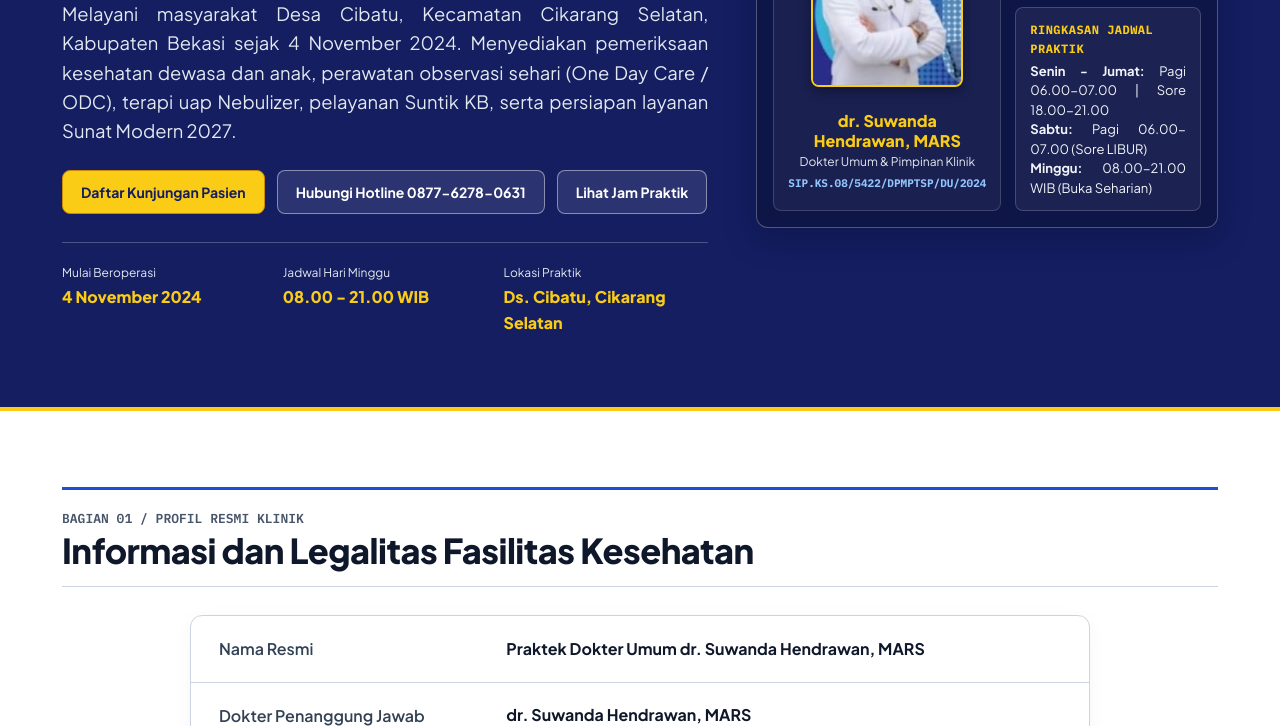
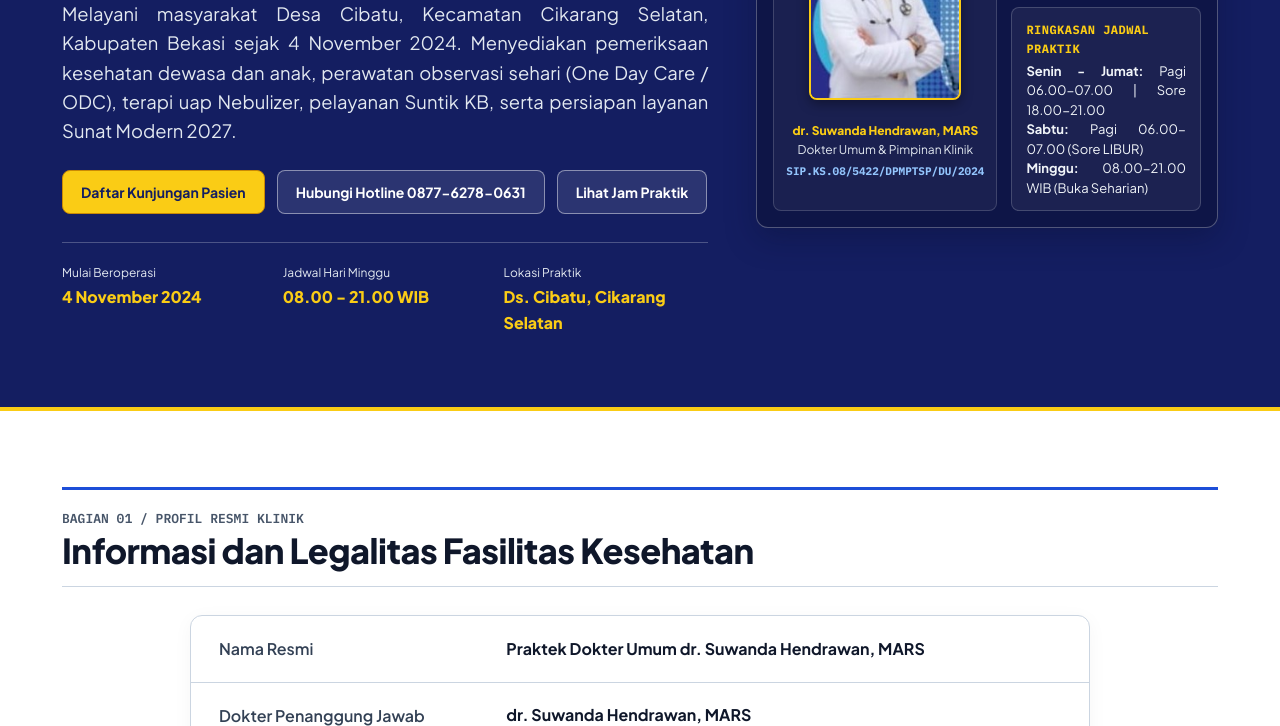
Before and after one commit to AlmondSkely/Web-Klinik, a plain HTML site: page index.html in a window 1280 px wide. Shown: the part 444-1170 px from the top of the page. Drawn offline with Linux system fonts and the light colour scheme.

Commit message:
Add files via upload

```diff
--- a/assets/css/style.css
+++ b/assets/css/style.css
@@ -682,7 +682,7 @@ input[type="radio"]:not(:disabled),
 @media (min-width: 768px) {
   .hero-visual-mosaic {
     display: grid;
-    grid-template-columns: 5fr 7fr;
+    grid-template-columns: 13fr 11fr;
     gap: 14px;
     align-items: stretch;
   }
@@ -704,7 +704,7 @@ input[type="radio"]:not(:disabled),
     align-items: center;
     text-align: center;
     justify-content: center;
-    padding: 16px 14px;
+    padding: 16px 8px;
   }
 }
 
@@ -747,26 +747,27 @@ input[type="radio"]:not(:disabled),
   flex-direction: column;
   gap: 3px;
   min-width: 0;
+  flex: 1 1 0;
+  container-type: inline-size;
 }
 
 @media (min-width: 768px) {
   .hero-doctor-info {
     margin-top: 10px;
     align-items: center;
+    flex: 0 0 auto;
+    width: 100%;
   }
 }
 
 .hero-doctor-name {
-  font-size: 0.9375rem;
+  font-size: 0.8125rem;
   font-weight: 800;
   color: var(--accent-gold);
   line-height: 1.25;
-}
-
-@media (min-width: 768px) {
-  .hero-doctor-name {
-    font-size: 1rem;
-  }
+  /* Nama dan gelar (MARS) selalu satu baris; ukuran huruf menyesuaikan lebar kartu */
+  white-space: nowrap;
+  font-size: clamp(0.7rem, 5.8cqw, 1rem);
 }
 
 .hero-doctor-role {
@@ -1306,12 +1307,19 @@ input[type="radio"]:not(:disabled),
 .doctor-dossier-aside {
   background-color: var(--bg-navy);
   color: var(--text-on-navy);
-  padding: 28px;
+  padding: 28px 16px;
+  container-type: inline-size;
   display: flex;
   flex-direction: column;
   align-items: center;
   text-align: center;
   justify-content: center;
+}
+
+.doctor-dossier-name {
+  color: #facc15;
+  white-space: nowrap;
+  font-size: clamp(0.8rem, 5.6cqw, 1.05rem);
 }
 
 .doctor-dossier-body {
```
